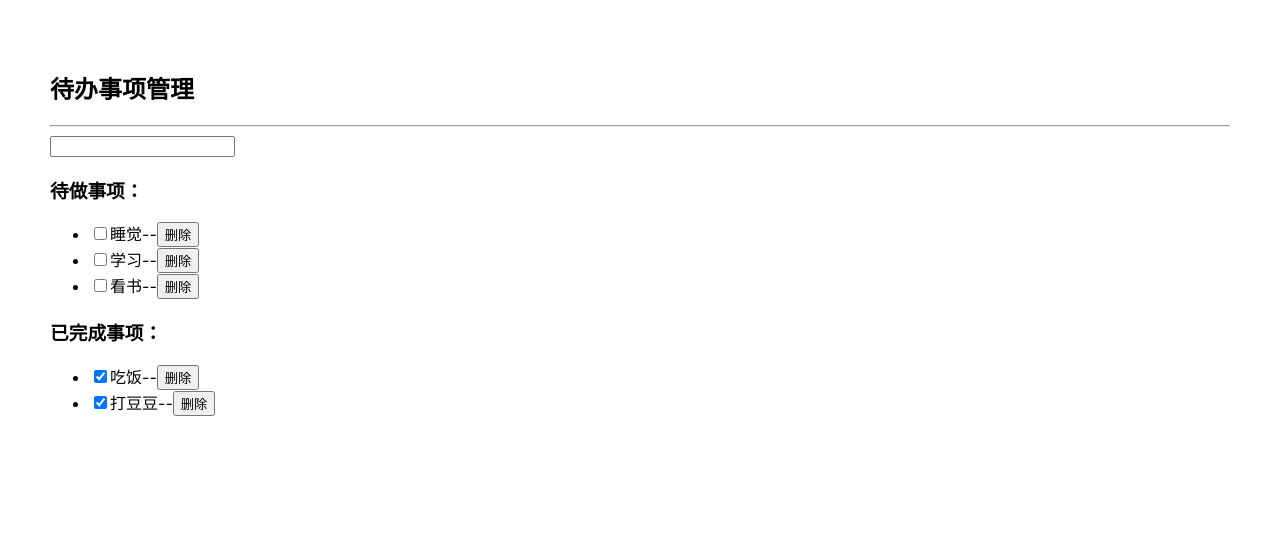
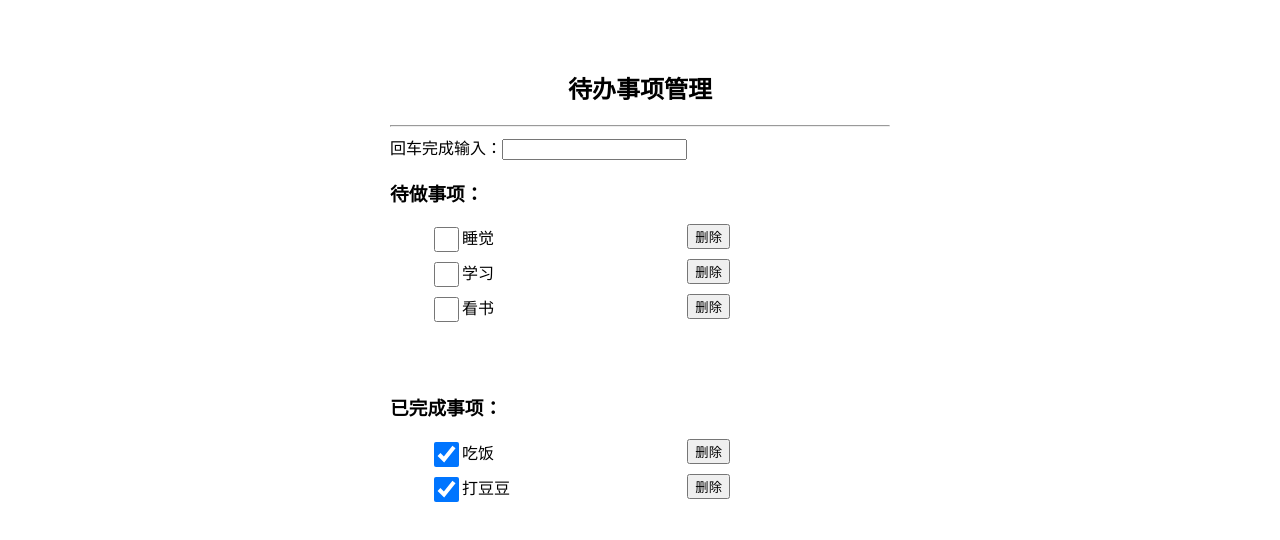
Before and after one commit to kdyzm/react-lesson, a React (Create React App) app: page / in a window 1280 px wide. Shown: the top 540 px of the page. Built offline with nearby package versions, Linux system fonts and the light colour scheme.

Commit message:
完成todolist

```diff
--- /dev/null
+++ b/src/assets/css/TodoList.css
@@ -0,0 +1,36 @@
+.wrapper{
+    width: 500px;
+    margin: 0 auto;
+}
+
+.title,.todoInput{
+    text-align: center;
+}
+
+
+.todo{
+    list-style-type: none;
+    min-height: 150px;
+}
+
+.done{
+    list-style-type: none;
+    min-height: 500px;
+}
+
+
+ul li{
+    height: 35px;
+    width: 300px;
+    line-height:25px;
+}
+
+.checkbox{
+    height: 25px;
+    width: 25px;
+    vertical-align:middle;
+}
+
+.delete{
+    float: right;
+}
--- a/src/components/TodoList.js
+++ b/src/components/TodoList.js
@@ -1,4 +1,6 @@
 import React from 'react'
+
+import '../assets/css/TodoList.css'
 
 class TodoList extends React.Component {
     constructor(props) {
@@ -33,9 +35,19 @@ class TodoList extends React.Component {
     }
 
     handleTodo=(e)=>{
-        this.setState({
-            todo: e.target.value
-        })
+        console.log(e.keyCode)
+        if(e.keyCode==13){
+            var todo = this.refs.todo.value;
+            var list=this.state.list;
+            list.push({
+                name: todo,
+                checked: false
+            });
+            this.setState({
+                todo: list
+            })
+            this.refs.todo.value = "";
+        }
     }
 
     handleChange=(key)=>{
@@ -55,21 +67,21 @@ class TodoList extends React.Component {
     }
     render() {
         return (
-            <div>
-                <h2>{this.state.title}</h2>
+            <div className="wrapper">
+                <h2 className="title">{this.state.title}</h2>
                 <hr/>
-                <input value={this.state.todo} onChange={this.handleTodo}/>
+                回车完成输入：<input className="todoInput" ref="todo" onKeyUp={this.handleTodo}/>
 
                 <h3>待做事项：</h3>
-                <ul>
+                <ul className="todo">
                     {
                         this.state.list
                         .map((value,key)=>{
                             if(!value.checked){
                                 return (
                                     <li key={key}>
-                                        <input type="checkbox" checked={value.checked} onChange={this.handleChange.bind(this,key)}/>{value.name}--
-                                        <input type="button" value="删除" onClick={this.handleDelete.bind(this,key)}/>
+                                        <input className="checkbox" type="checkbox" checked={value.checked} onChange={this.handleChange.bind(this,key)}/>{value.name}
+                                        <input class="delete" type="button" value="删除" onClick={this.handleDelete.bind(this,key)}/>
                                     </li>
                                 )
                             }
@@ -78,15 +90,15 @@ class TodoList extends React.Component {
                 </ul>
 
                 <h3>已完成事项：</h3>
-                <ul>
+                <ul className="done">
                     {
                         this.state.list
                         .map((value,key)=>{
                             if(value.checked){
                                 return (
                                     <li key={key}>
-                                        <input type="checkbox" checked={value.checked} onChange={this.handleChange.bind(this,key)}/>{value.name}--
-                                        <input type="button" value="删除" onClick={this.handleDelete.bind(this,key)}/>
+                                        <input className="checkbox" type="checkbox" checked={value.checked} onChange={this.handleChange.bind(this,key)}/>{value.name}
+                                        <input class="delete" type="button" value="删除" onClick={this.handleDelete.bind(this,key)}/>
                                     </li>
                                 )
                             }
```
